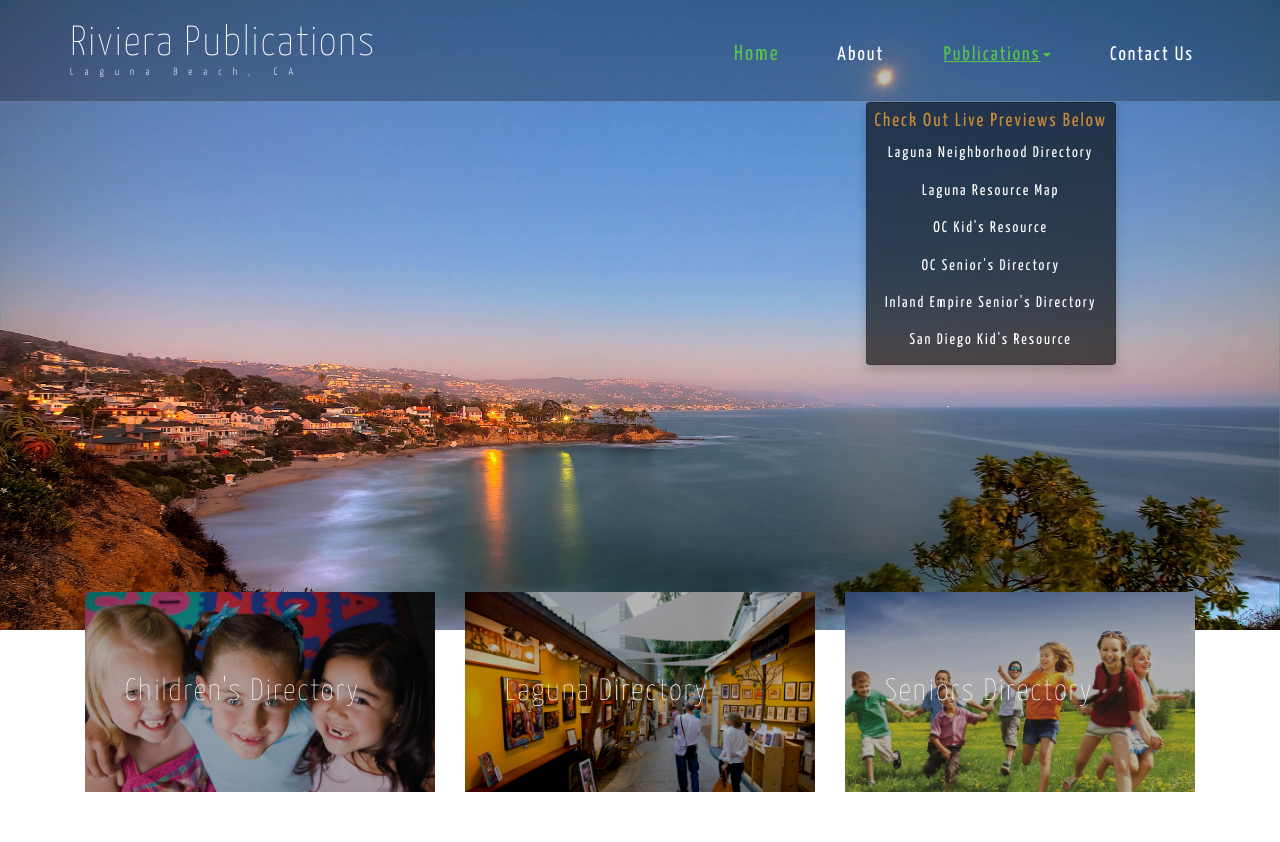
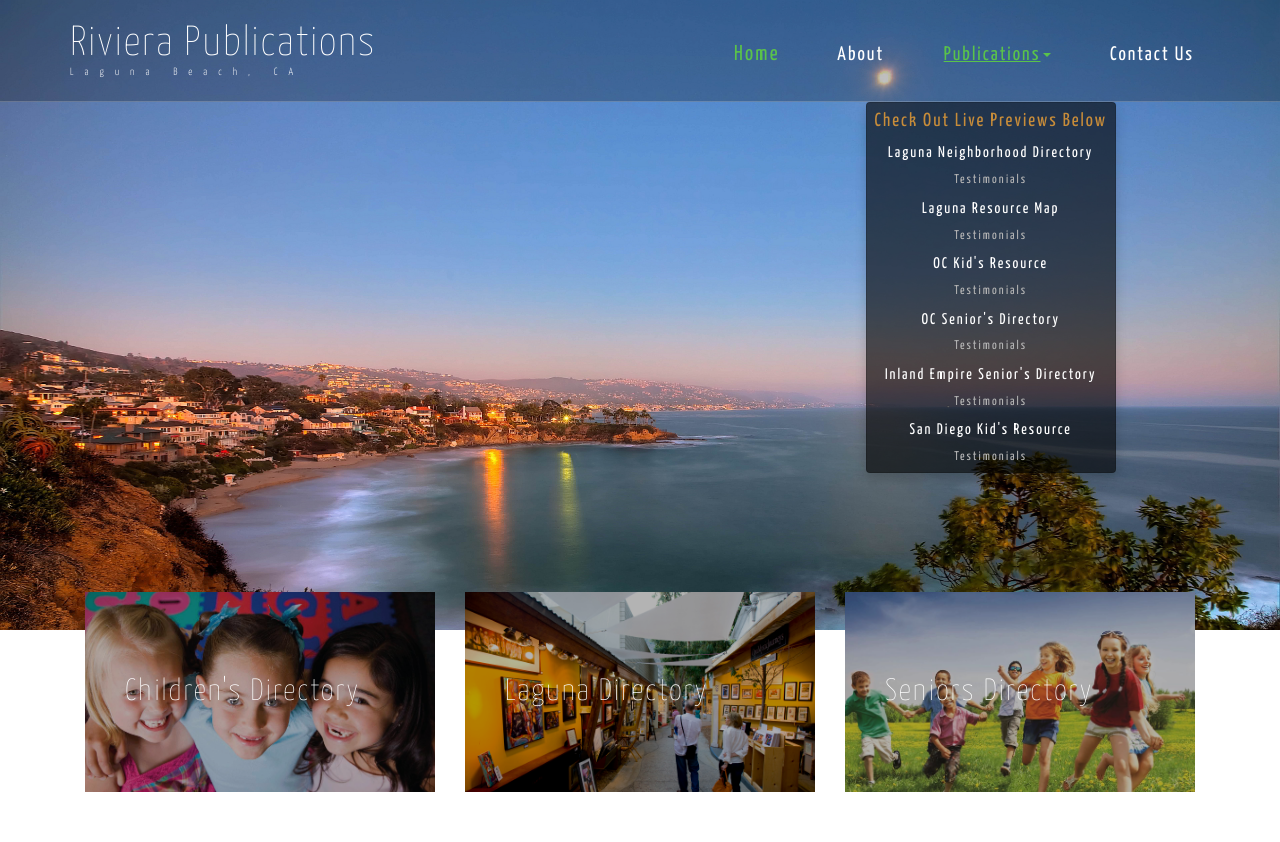
Before and after one commit to AAnderson1817/Riviera1, a PHP site: page / in a window 1280 px wide, after a click on "Publications". Shown: the top 842 px of the page. Run offline with PHP 8.4, Linux system fonts and the light colour scheme.

Commit message:
Added testimonial links to dropdown. TODO: Animate and change on-hover color from green to orange

```diff
--- a/css/style.css
+++ b/css/style.css
@@ -146,7 +146,9 @@ ul.nav.navbar {
 		width:250px;
 }
 .top-nav .open > .dropdown-menu li {
-    margin: 0;
+	color: #fff;
+	text-align:center;
+  margin: 0;
 	display: block;
 	overflow:hidden;
 }
@@ -157,6 +159,15 @@ ul.nav.navbar {
     padding: 0.5em 1em;
     text-align: center;
     letter-spacing: 2px;
+}
+.top-nav .open > .dropdown-menu > ul a {
+	display:block;
+	font-size:.9em;
+	text-align:center;
+	color: #b4b4b4;
+}
+.top-nav .nav .open > .dropdown-menu > ul > a:hover{
+	color: orange;
 }
 .top-nav .nav .open > a, .nav .open > a:hover, .nav .open > a:focus {
     color: #5ac34a;
--- a/index.html
+++ b/index.html
@@ -70,12 +70,34 @@ License URL: http://creativecommons.org/licenses/by/3.0/
 
 										<li id="ddown-subhead">Check Out Live Previews Below</li>
 										<li><a href="http://www.webpublished.com/gallery/view.asp?seq=299041&path=161216154504">Laguna Neighborhood Directory</a></li>
+											<ul>
+											<a href="#" data-toggle="modal" data-target="#basicModal">Testimonials</a>
+											</ul>
+
 										<li><a href="http://www.webpublished.com/gallery/view.asp?seq=294973&path=160802072410">Laguna Resource Map</a></li>
+											<ul>
+												<a href="#" data-toggle="modal" data-target="#basicModal">Testimonials</a>
+											</ul>
+
 										<li><a href="http://www.webpublished.com/gallery/view.asp?seq=296107&path=160929111406">OC Kid's Resource</a></li>
+											<ul>
+												<a href="#" data-toggle="modal" data-target="#basicModal">Testimonials</a>
+											</ul>
+
 										<li><a href="http://www.webpublished.com/gallery/view.asp?seq=300988&path=170210041422">OC Senior's Directory</a></li>
+											<ul>
+												<a href="#" data-toggle="modal" data-target="#basicModal">Testimonials</a>
+											</ul>
+
 										<li><a href="http://www.webpublished.com/gallery/view.asp?seq=286034&path=151121051453">Inland Empire Senior's Directory</a></li>
+											<ul>
+												<a href="#" data-toggle="modal" data-target="#basicModal">Testimonials</a>
+											</ul>
+
 										<li><a href="http://www.webpublished.com/gallery/view.asp?seq=294972&path=160802064930">San Diego Kid's Resource</a></li>
-
+											<ul>
+												<a href="#" data-toggle="modal" data-target="#basicModal">Testimonials</a>
+											</ul>
 
 									</ul>
 								</li>
```
